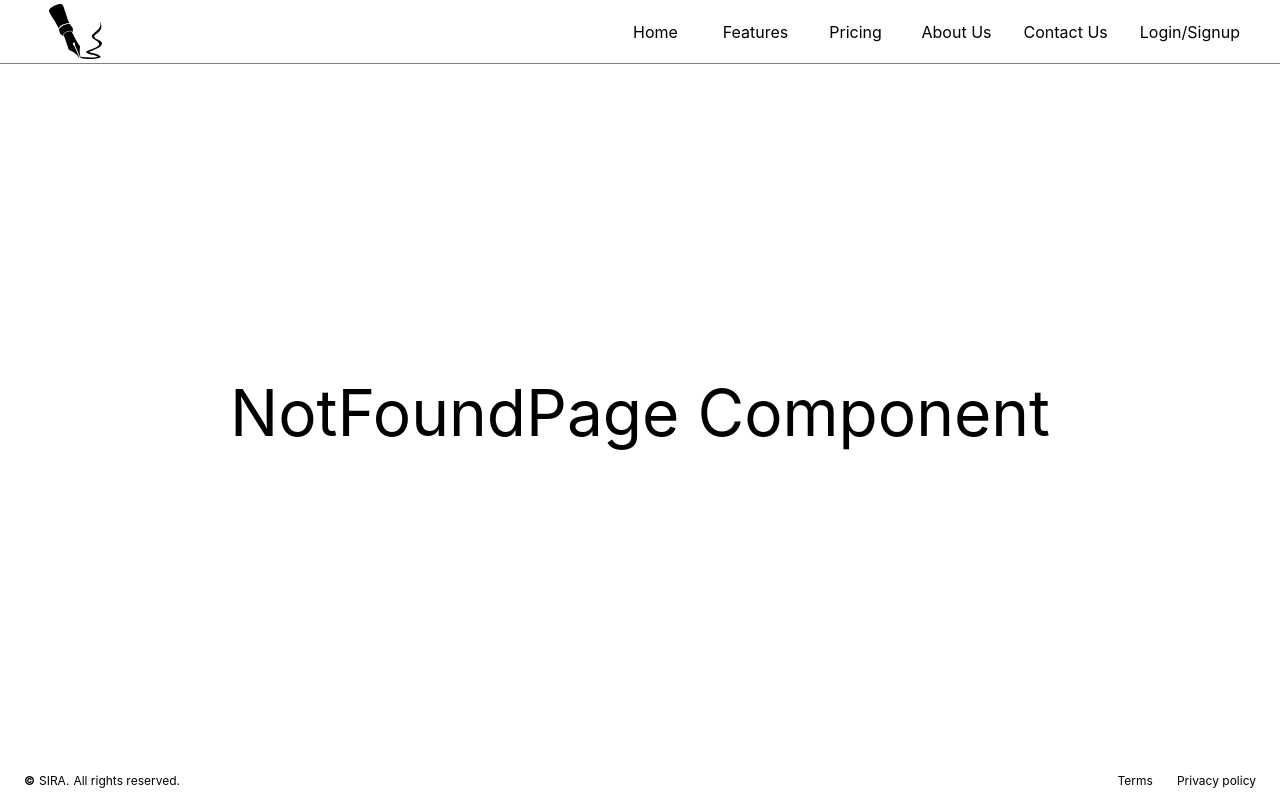
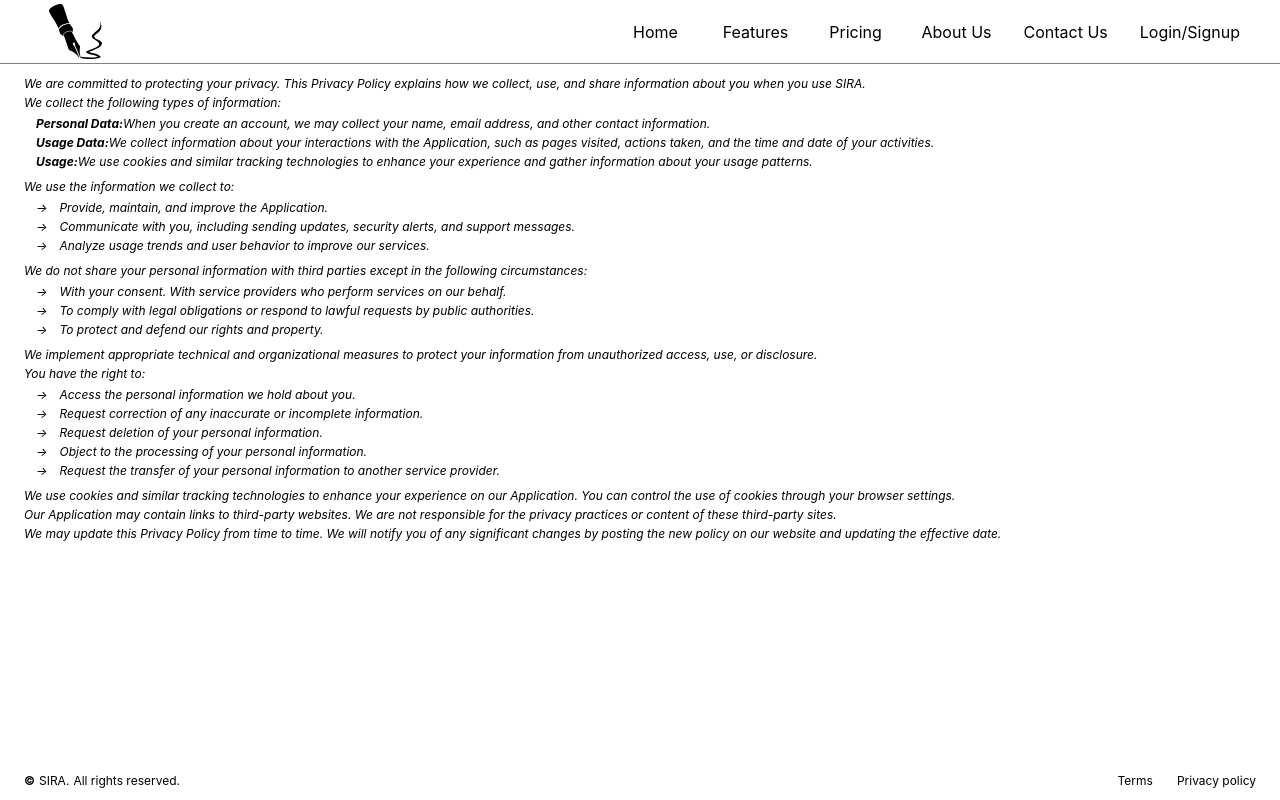
Before and after one commit to AVIRENI-CHANDAN/sira, a React (Create React App) app in the folder frontend/web/: page /privacy-policy in a window 1280 px wide. Built offline with nearby package versions, Linux system fonts and the light colour scheme.

Commit message:
Privacy policy page added to the application.

```diff
--- a/frontend/web/src/App.js
+++ b/frontend/web/src/App.js
@@ -9,6 +9,7 @@ import LandingPage from './components/LandingPage/LandingPage';
 import NavigationBar from './components/NavigationBar/NavigationBar';
 import NotFoundPage from './components/NotFoundPage/NotFoundPage';
 import PricingPage from './components/PricingPage/PricingPage';
+import PrivacyPolicyPage from './components/PrivacyPolicyPage/PrivacyPolicyPage';
 import SignPage from './components/SignPage/SignPage';
 import TermsPage from './components/TermsPage/TermsPage';
 
@@ -29,6 +30,7 @@ class App extends React.Component {
               <Route path='/pricing' element={<PricingPage />} />
               <Route path='/auth' element={<SignPage />} />
               <Route path='/terms' element={<TermsPage />} />
+              <Route path='/privacy-policy' element={<PrivacyPolicyPage />} />
               <Route path='*' element={<NotFoundPage />} />
             </Routes>
             <ApplicationFooter />
--- /dev/null
+++ b/frontend/web/src/components/PrivacyPolicyPage/PrivacyPolicyPage.js
@@ -0,0 +1,120 @@
+import React from 'react';
+import styles from './PrivacyPolicyPage.module.scss';
+
+class PrivacyPolicyPage extends React.Component {
+  render() {
+    return (
+      <div className={styles.PrivacyPolicyPage}>
+        <div className={styles.PolicyWrapper}>
+
+          <section className={styles.IntroSection}>
+            We are committed to protecting your privacy. This Privacy Policy explains how we collect, use, and share information about you when you use SIRA.
+          </section>
+
+          <section className={styles.InformationSection}>
+            We collect the following types of information:
+            <div className={styles.InformationGroups}>
+
+              <div className={styles.Group}>
+                <div className={styles.Title}>Personal Data</div>
+                <div className={styles.Description}>
+                  When you create an account, we may collect your name, email address, and other contact information.
+                </div>
+              </div>
+
+              <div className={styles.Group}>
+                <div className={styles.Title}>Usage Data</div>
+                <div className={styles.Description}>
+                  We collect information about your interactions with the Application, such as pages visited, actions taken, and the time and date of your activities.
+                </div>
+              </div>
+
+              <div className={styles.Group}>
+                <div className={styles.Title}>Usage</div>
+                <div className={styles.Description}>
+                  We use cookies and similar tracking technologies to enhance your experience and gather information about your usage patterns.
+                </div>
+              </div>
+
+            </div>
+          </section>
+
+          <section className={styles.InformationSection}>
+            We use the information we collect to:
+            <div className={styles.InformationList}>
+              <div className={styles.ListItem}>
+                Provide, maintain, and improve the Application.
+              </div>
+              <div className={styles.ListItem}>
+                Communicate with you, including sending updates, security alerts, and support messages.
+              </div>
+              <div className={styles.ListItem}>
+                Analyze usage trends and user behavior to improve our services.
+              </div>
+            </div>
+          </section>
+
+          <section className={styles.InformationSharingSection}>
+            We do not share your personal information with third parties except in the following circumstances:
+            <div className={styles.SharingList}>
+              <div className={styles.ListItem}>
+                With your consent.
+                With service providers who perform services on our behalf.
+              </div>
+              <div className={styles.ListItem}>
+                To comply with legal obligations or respond to lawful requests by public authorities.
+              </div>
+              <div className={styles.ListItem}>
+                To protect and defend our rights and property.
+              </div>
+            </div>
+          </section>
+
+          <section className={styles.DataSecuritySection}>
+            We implement appropriate technical and organizational measures to protect your information from unauthorized access, use, or disclosure.
+          </section>
+
+          <section className={styles.UserRightsSection}>
+            You have the right to:
+            <div className={styles.RightsList}>
+              <div className={styles.ListItem}>
+                Access the personal information we hold about you.
+              </div>
+              <div className={styles.ListItem}>
+                Request correction of any inaccurate or incomplete information.
+              </div>
+              <div className={styles.ListItem}>
+                Request deletion of your personal information.
+              </div>
+              <div className={styles.ListItem}>
+                Object to the processing of your personal information.
+              </div>
+              <div className={styles.ListItem}>
+                Request the transfer of your personal information to another service provider.
+              </div>
+            </div>
+          </section>
+
+          <section className={styles.TrackingSection}>
+            We use cookies and similar tracking technologies to enhance your experience on our Application. You can control the use of cookies through your browser settings.
+          </section>
+
+          <section className={styles.ThirdPartyLinkSection}>
+            Our Application may contain links to third-party websites. We are not responsible for the privacy practices or content of these third-party sites.
+          </section>
+
+          <section className={styles.PrivacyPolicyChangeSection}>
+            We may update this Privacy Policy from time to time. We will notify you of any significant changes by posting the new policy on our website and updating the effective date.
+          </section>
+
+        </div>
+      </div>
+    );
+  }
+}
+
+PrivacyPolicyPage.propTypes = {};
+
+PrivacyPolicyPage.defaultProps = {};
+
+export default PrivacyPolicyPage;
--- /dev/null
+++ b/frontend/web/src/components/PrivacyPolicyPage/PrivacyPolicyPage.module.scss
@@ -0,0 +1,83 @@
+div.PrivacyPolicyPage {
+    display: flex;
+    flex-flow: row nowrap;
+    justify-content: center;
+    padding: 12px 24px;
+
+
+    div.PolicyWrapper {
+        flex: 0 1 1270px;
+        display: flex;
+        flex-flow: column nowrap;
+        gap: 4px;
+        font-size: 12px;
+        font-style: italic;
+
+        section.TermsSection {
+            position: relative;
+
+            div.GroupList {
+                display: flex;
+                flex-flow: column nowrap;
+                gap: 4px;
+                padding: 6px 12px;
+
+                div.Group {
+                    display: block;
+
+                    &>div {
+                        display: inline;
+                    }
+
+                    div.Title {
+                        font-weight: bold;
+
+                        &::after {
+                            content: ':';
+                        }
+                    }
+
+                    div.Description {
+                        font-style: italic;
+                    }
+                }
+            }
+
+            div.ItemsList {
+                display: flex;
+                flex-flow: column nowrap;
+                padding: 6px 12px;
+                gap: 4px;
+
+                div.ListItem {
+                    &::before {
+                        content: '->';
+                        padding: 0 12px 0 0;
+                    }
+                }
+            }
+
+            div.InformationGroups {
+                @extend .GroupList;
+            }
+
+            div.InformationList,
+            div.SharingList,
+            div.RightsList {
+                @extend .ItemsList;
+            }
+        }
+
+        section.IntroSection,
+        section.InformationSection,
+        section.InformationSection,
+        section.InformationSharingSection,
+        section.DataSecuritySection,
+        section.UserRightsSection,
+        section.TrackingSection,
+        section.ThirdPartyLinkSection,
+        section.PrivacyPolicyChangeSection {
+            @extend .TermsSection;
+        }
+    }
+}
```
Also changed, not shown: frontend/web/src/components/PrivacyPolicyPage/PrivacyPolicyPage.lazy.js (added, +11 -0 lines).
